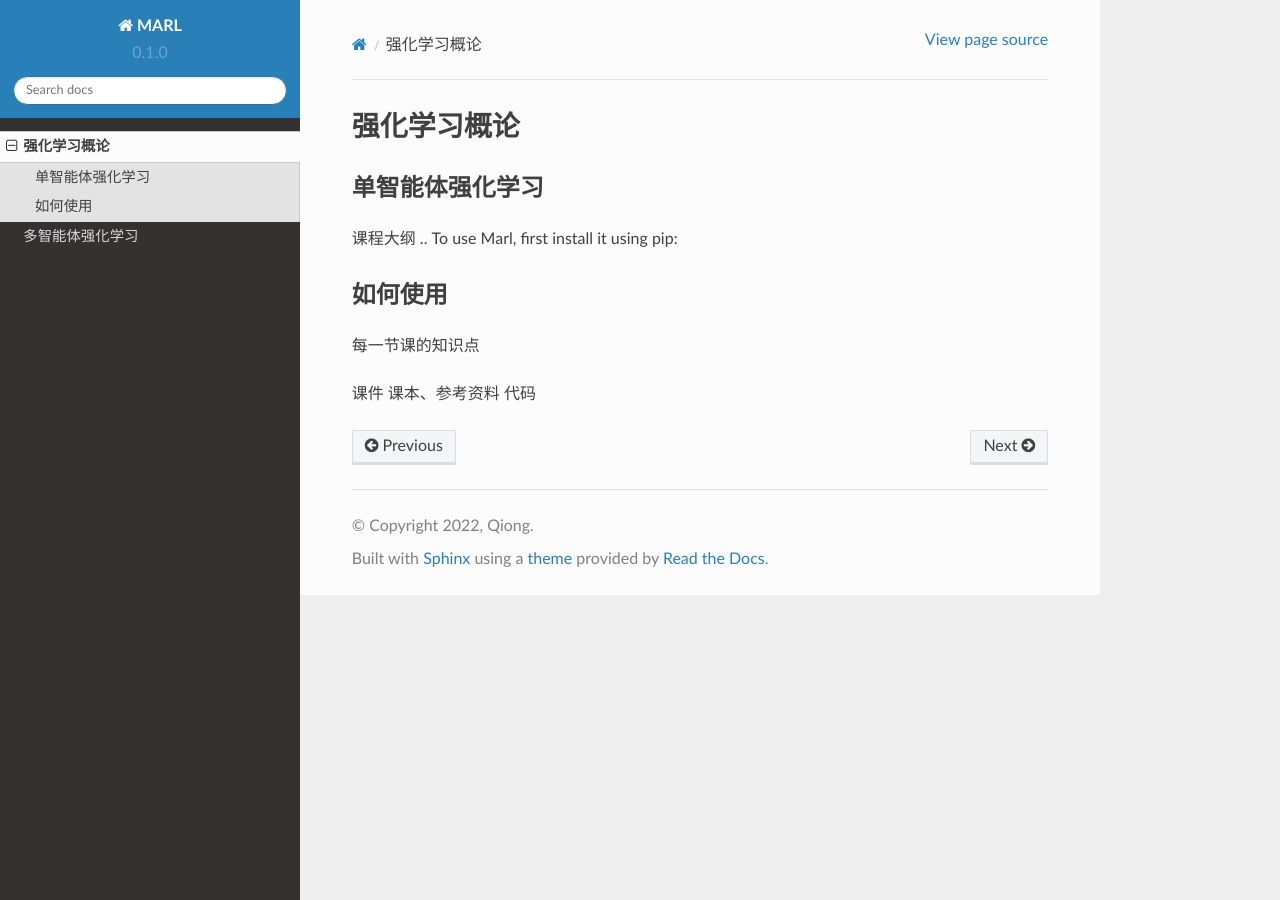
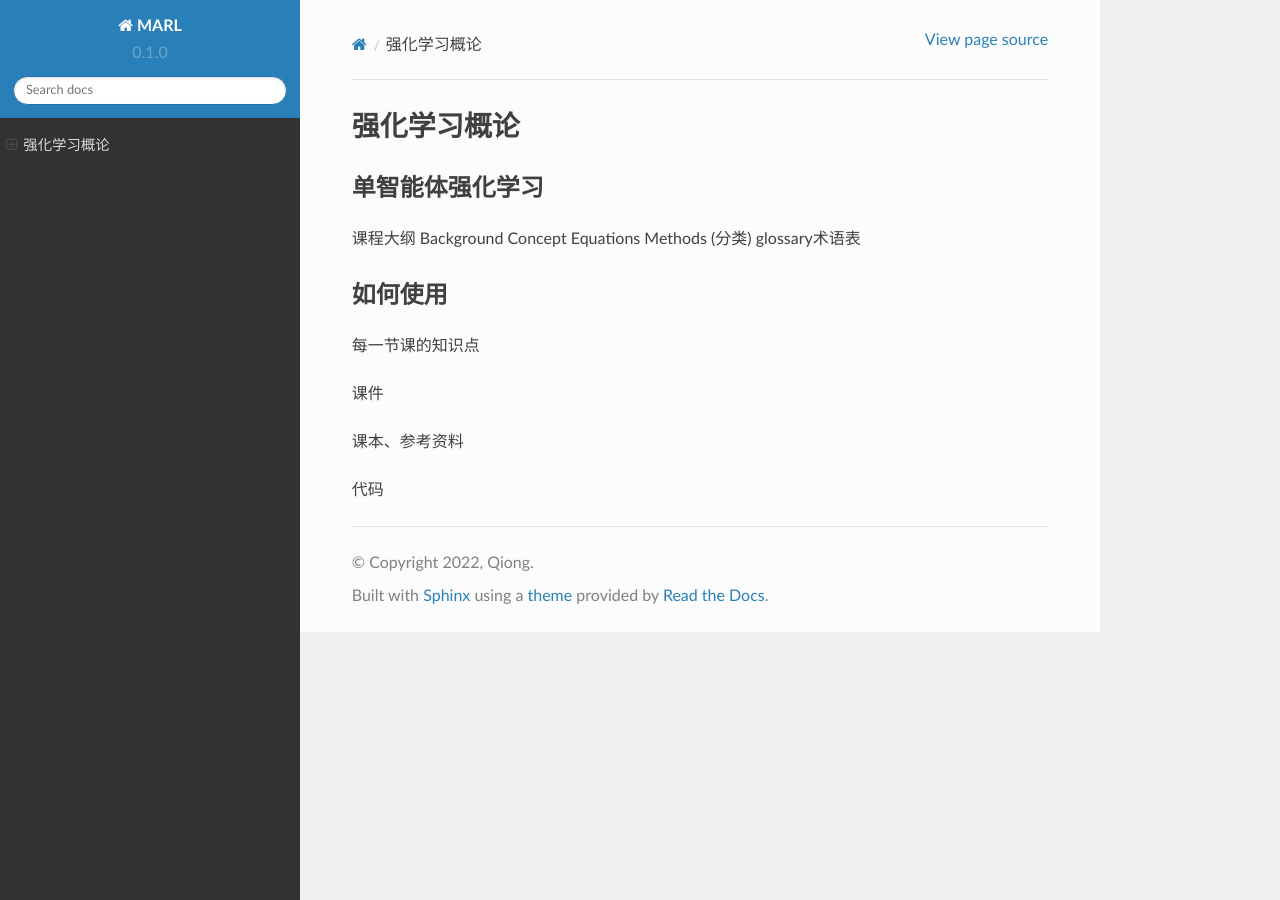
Before and after one commit to subaruclover/MARL_AI_outline, a Sphinx documentation site: the page built from docs/source/usage.rst, in a window 1280 px wide. Built offline with Sphinx 7.4.7 and the Read the Docs theme 2.0.0, drawn with Linux system fonts in a browser that asks for light colours; pages that are not in the unit, such as notebooks, are missing from menus.

Commit message:
structure

```diff
--- a/docs/source/index.rst
+++ b/docs/source/index.rst
@@ -9,8 +9,7 @@
 
 MARL的文档托管在 Read the Docs 上。
 
-.. Check out the :doc:`usage` section for further information, including
-.. how to :ref:`installation` the project.
+查看 :doc:`usage` 部分了解更多信息，包括:ref:`如何使用`项目。
 
 .. note::
 
@@ -22,6 +21,5 @@ MARL的文档托管在 Read the Docs 上。
 .. toctree::
    usage
    :name: 强化学习概论
-
    intro
    :name: 多智能体强化学习
--- a/docs/source/usage.rst
+++ b/docs/source/usage.rst
@@ -7,11 +7,12 @@
 ------------
 
 课程大纲
-.. To use Marl, first install it using pip:
+Background
+Concept
+Equations
+Methods (分类)
+glossary术语表
 
-.. .. code-block:: console
-
-..    (.venv) $ pip install marl
 
 如何使用
 ----------------
@@ -36,5 +37,7 @@
 每一节课的知识点
 
 课件
+
 课本、参考资料
+
 代码
```
Also changed, not shown: docs/source/intro.rst (+15 -24 lines).
